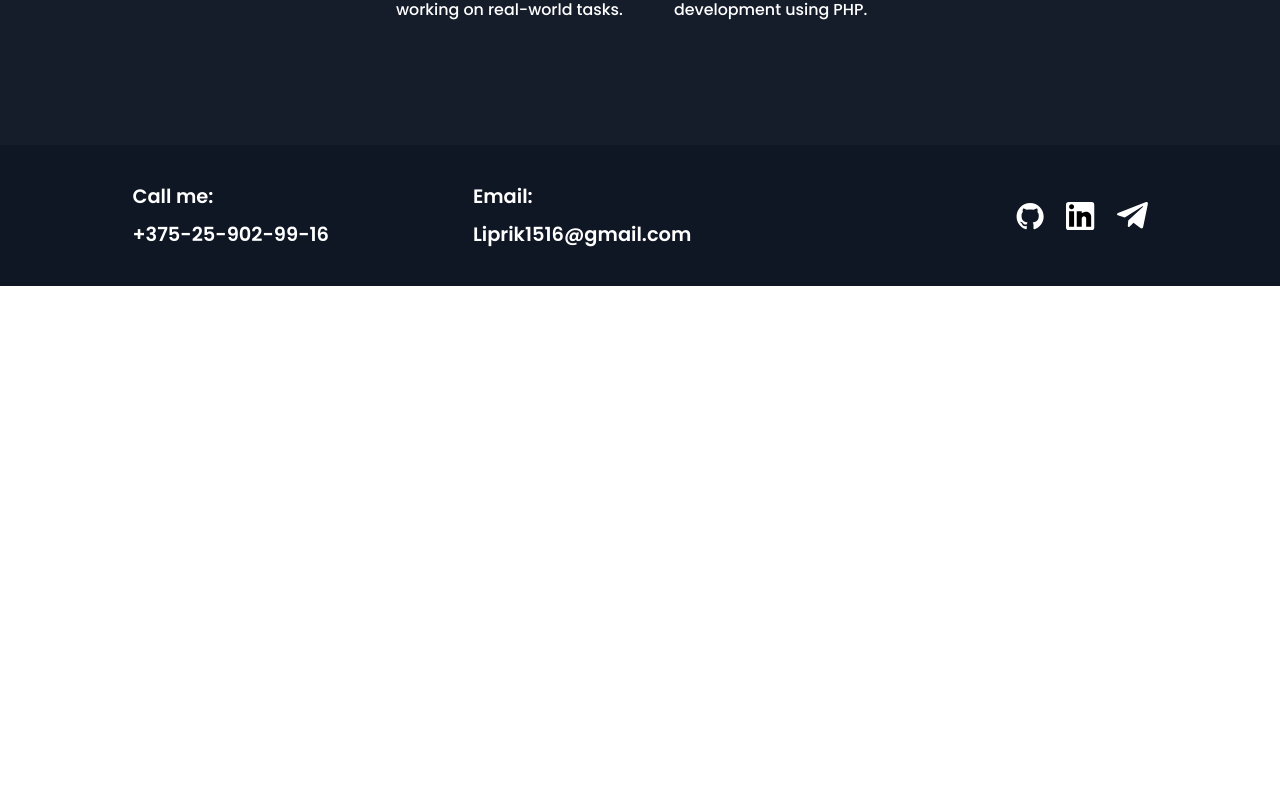
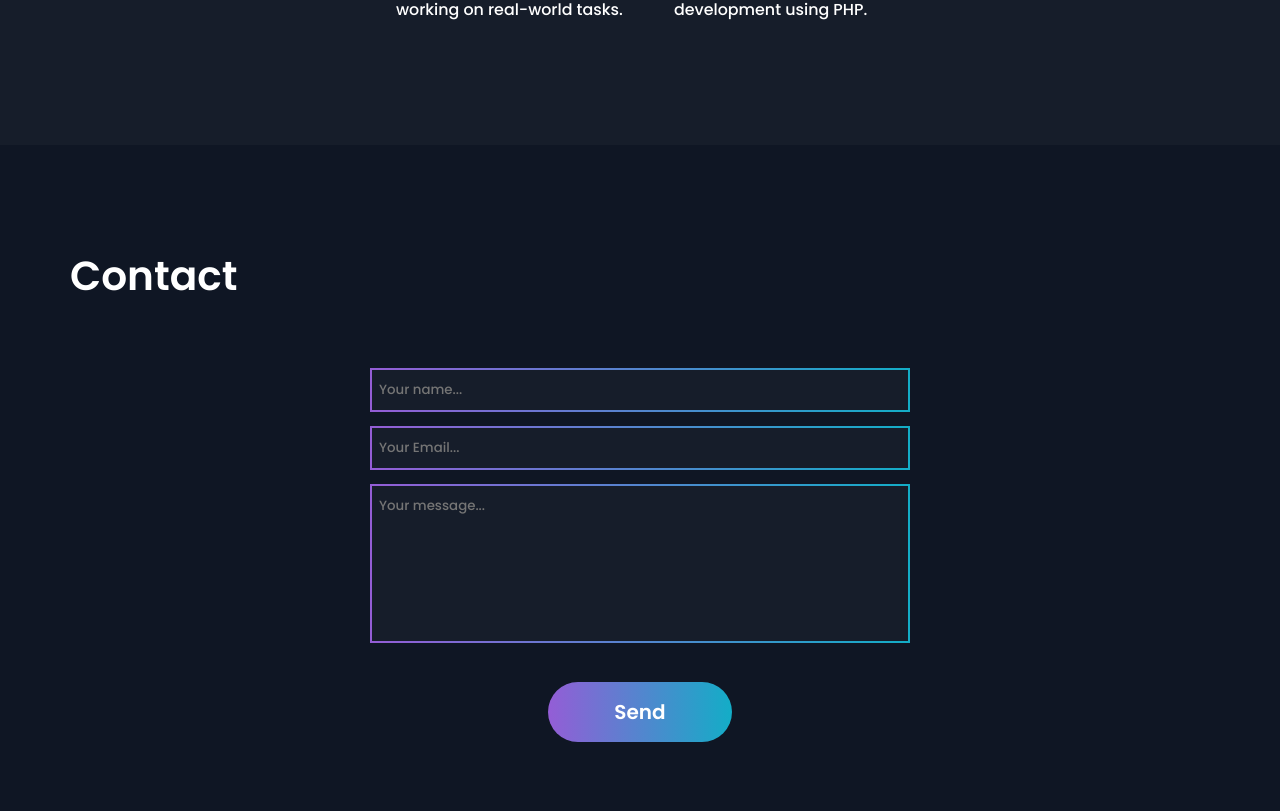
Before and after one commit to Sealba/portfolio-start-project-vite-main, a React (Vite) app: page / in a window 1280 px wide. Shown: the part 3549-4360 px from the top of the page. Before the commit the page ends 3835 px from the top, so only its background shows below. Built offline with nearby package versions, Linux system fonts and the light colour scheme.

Commit message:
Feat: Contact

```diff
--- a/src/App.tsx
+++ b/src/App.tsx
@@ -5,6 +5,7 @@ import {Technologies} from "./layout/sections/technologies/Technologies.tsx";
 import {Experience} from "./layout/sections/experience/Experience.tsx";
 import {Footer} from "./layout/footer/Footer.tsx";
 import {Hero} from "./layout/sections/hero/Hero.tsx";
+import {Contact} from "./layout/sections/contact/Contact.tsx";
 
 
 function App() {
@@ -15,6 +16,7 @@ function App() {
             <Projects/>
             <Technologies/>
             <Experience/>
+            <Contact/>
             <Footer/>
         </div>
     )
--- /dev/null
+++ b/src/components/Container.tsx
@@ -0,0 +1,9 @@
+import styled from "styled-components";
+
+
+export const Container = styled.div`
+    max-width: 1170px;
+    min-height: 100%;
+    width: 100%;
+    padding: 0 15px;
+    margin: 0 auto;`
--- a/src/components/button/Button.tsx
+++ b/src/components/button/Button.tsx
@@ -7,12 +7,13 @@ type ButtonPropsType = {
     href?: string;
     target?: "_blank";
     align?: string;
+    type?: "button" | "submit";
 }
 
 
-export const Button = ({children,as,href,align,target}: ButtonPropsType) => {
+export const Button = ({children,as,href,align,target, type}: ButtonPropsType) => {
     return (
-        <Btn $align={align} as={as} target={target} href={href}>{children}</Btn>
+        <Btn type={type} $align={align} as={as} target={target} href={href}>{children}</Btn>
     );
 };
 
--- /dev/null
+++ b/src/layout/sections/contact/Contact.tsx
@@ -0,0 +1,89 @@
+import styled from "styled-components";
+import {theme} from "../../../styles/Theme.ts";
+import {SectionTitle} from "../../../components/sectiontitle/SectionTitle.tsx";
+import {Container} from "../../../components/Container.tsx";
+
+export const Contact = () => {
+    return (
+        <ContactSection>
+            <Container>
+                <SectionTitle>Contact</SectionTitle>
+                <ContactForm action={"/"} method={"POST"}>
+                    <BackgroundWrapper>
+                        <Field type={"textarea"} placeholder={"Your name..."} />
+                    </BackgroundWrapper>
+                    <BackgroundWrapper>
+                        <Field type={"textarea"} placeholder={"Your Email..."} />
+                    </BackgroundWrapper>
+                    <BackgroundWrapper>
+                        <Field as={"textarea"} placeholder={"Your message..."} />
+                    </BackgroundWrapper>
+                    <Btn type={"submit"}>Send</Btn>
+                </ContactForm>
+            </Container>
+        </ContactSection>
+    );
+};
+
+
+const ContactSection = styled.section`
+    padding: 100px 0;
+    background: ${theme.colors.mainBg};
+    width: 100%;
+`
+
+const ContactForm = styled.form`
+    max-width: 540px;
+    margin: 0 auto;
+    width: 100%;
+    display: flex;
+    flex-direction: column;
+    align-items: center;
+    justify-content: center;
+    gap: 16rem;
+    textarea{
+        resize: none;
+        height: 155px;
+    }
+`
+const Field = styled.input`
+    width: 100%;
+    min-height: 32px;
+    background-color: ${theme.colors.secondaryBg};
+    color: ${theme.colors.font};
+    padding: 10px 7px 10px 7px;
+`
+const BackgroundWrapper = styled.div`
+    position: relative;
+    width: 100%;
+    padding: 2px;
+    background: ${theme.colors.gradient};
+`
+ const Btn = styled.button<{ $align?: string; }>`
+     align-self: ${props => props.$align === "flex-start" ? "flex-start;" : "center;"}
+     display: flex;
+     align-items: center;
+     justify-content: center;
+     width: fit-content;
+     border-radius: 83px;
+     font-weight: 600;
+     font-size: 20px;
+     color: ${theme.colors.font};
+     padding: 15px 66px;
+     border: none;
+     cursor: pointer;
+     background: ${theme.colors.gradient};
+     text-decoration: none;
+     position: relative;
+     z-index: 2;
+     transition: opacity ${theme.transition};
+     margin-top: 25px;
+
+     @media ${theme.media.mobile} {
+         font-size: 18px;
+     }
+
+     &:hover {
+         opacity: 0.5;
+     }
+ `
```
